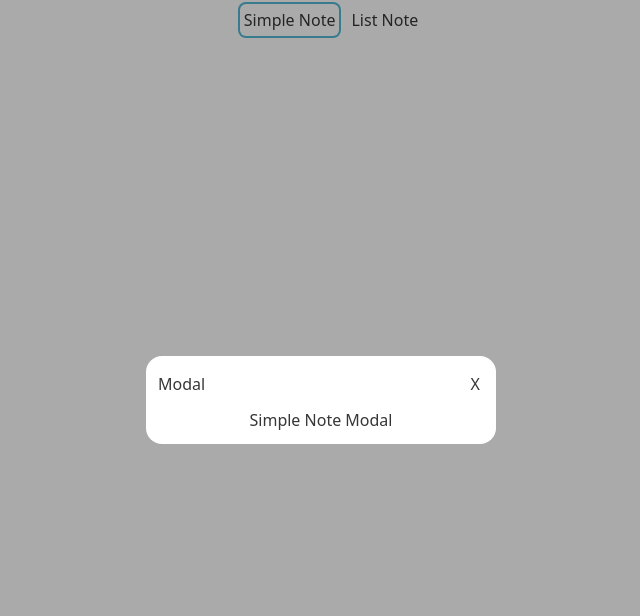
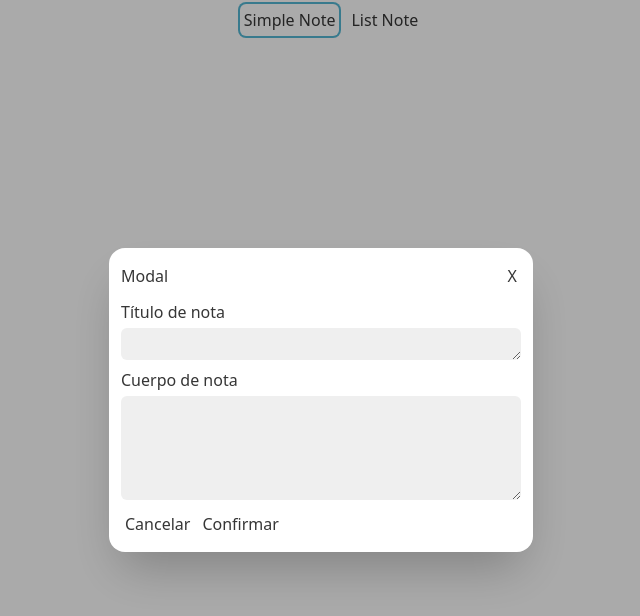
Before and after one commit to erickAvSanti/reactjs-notes, a React (Vite) app: page / in a window 1280 px wide. Both pictures are taken after a click on the button "Simple Note". Shown: the top 616 px of the page, without its empty margins (319-959 px from the left). Built offline with nearby package versions, Linux system fonts and the light colour scheme.

Commit message:
feat(components): refactor code

```diff
--- a/src/App.tsx
+++ b/src/App.tsx
@@ -2,11 +2,19 @@ import { useState } from "react";
 import "./App.css";
 import SelectNoteType from "./components/SelectNoteType";
 import DefaultModal from "./components/modals/DefaultModal";
+import SimpleNoteForm from "./components/SimpleNoteForm";
+import { Note } from "./constants/note.constants";
+import Notes from "./components/Notes";
 
 function App() {
   const [showSimpleNoteModal, setShowSimpleNoteModal] =
     useState<boolean>(false);
   const [showListNoteModal, setShowListNoteModal] = useState<boolean>(false);
+  const [notes, setNotes] = useState<Note[]>([]);
+  const addNote = (note: Note | null) => {
+    if (note == null) return;
+    setNotes((prev) => [...prev, note]);
+  };
   return (
     <>
       <div className="w-full flex flex-col items-center justify-start w-screen h-screen">
@@ -14,12 +22,16 @@ function App() {
           onClickSimpleNote={() => setShowSimpleNoteModal(true)}
           onClickListNote={() => setShowListNoteModal(true)}
         ></SelectNoteType>
+        <Notes notes={notes}></Notes>
       </div>
       <DefaultModal
         isOpen={showSimpleNoteModal}
         closeModal={() => setShowSimpleNoteModal(false)}
       >
-        <div>Simple Note Modal</div>
+        <SimpleNoteForm
+          success={addNote}
+          cancel={() => setShowSimpleNoteModal(false)}
+        ></SimpleNoteForm>
       </DefaultModal>
       <DefaultModal
         isOpen={showListNoteModal}
--- /dev/null
+++ b/src/components/Notes.tsx
@@ -0,0 +1,11 @@
+import { Note } from "../constants/note.constants";
+
+export default function Notes({ notes }: { notes: Note[] }) {
+  return (
+    <ul>
+      {notes.map((note: Note) => {
+        return <li key={note.id}>{note.title}</li>;
+      })}
+    </ul>
+  );
+}
--- /dev/null
+++ b/src/components/SimpleNoteForm.tsx
@@ -0,0 +1,59 @@
+import { SyntheticEvent, useId, useState } from "react";
+import { Note } from "../constants/note.constants";
+
+export default function SimpleNoteForm({
+  success,
+  cancel,
+}: {
+  success: (note: Note | null) => unknown;
+  cancel: React.MouseEventHandler<HTMLButtonElement>;
+}) {
+  const titleId = useId();
+  const textId = useId();
+  const [title, setTitle] = useState<string>("");
+  const [content, setContent] = useState<string>("");
+  const processForm = (evt: SyntheticEvent) => {
+    evt.preventDefault();
+    console.log(evt);
+    const data = {
+      id: window.crypto.randomUUID(),
+      title,
+      content,
+    };
+    success(data);
+  };
+  return (
+    <div className="w-[400px] flex flex-col">
+      <form onSubmit={processForm} className="w-full flex flex-col gap-2">
+        <div className="w-full">
+          <label htmlFor={titleId}>Título de nota</label>
+          <textarea
+            id={titleId}
+            cols={1}
+            rows={1}
+            value={title}
+            onChange={(evt) => setTitle(evt.target.value)}
+            className="w-full p-1"
+          ></textarea>
+        </div>
+        <div className="w-full">
+          <label htmlFor={textId}>Cuerpo de nota</label>
+          <textarea
+            id={textId}
+            cols={1}
+            rows={4}
+            value={content}
+            onChange={(evt) => setContent(evt.target.value)}
+            className="w-full p-1"
+          ></textarea>
+        </div>
+        <div className="flex flex-row items-between gap-1">
+          <button className="p-1" onClick={cancel}>
+            Cancelar
+          </button>
+          <button className="p-1">Confirmar</button>
+        </div>
+      </form>
+    </div>
+  );
+}
--- a/src/components/modals/DefaultModal.tsx
+++ b/src/components/modals/DefaultModal.tsx
@@ -27,7 +27,7 @@ export default function DefaultModal({
       onClick={closeBackdrop}
       ref={backdropRef}
     >
-      <div className="flex flex-col items-center justify-center gap-2 bg-white dark:bg-gray-700 rounded-2xl p-3 min-w-[350px]">
+      <div className="flex flex-col items-center justify-center gap-2 bg-white dark:bg-gray-700 rounded-2xl p-3 min-w-[350px] shadow-2xl">
         <div className="flex flex-row items-center gap-2 w-full justify-between">
           <span className="">{modalTitle ?? "Modal"}</span>
           <button className="p-1" onClick={closeModal}>
```
Also changed, not shown: src/constants/note.constants.ts (+7 -0 lines).
